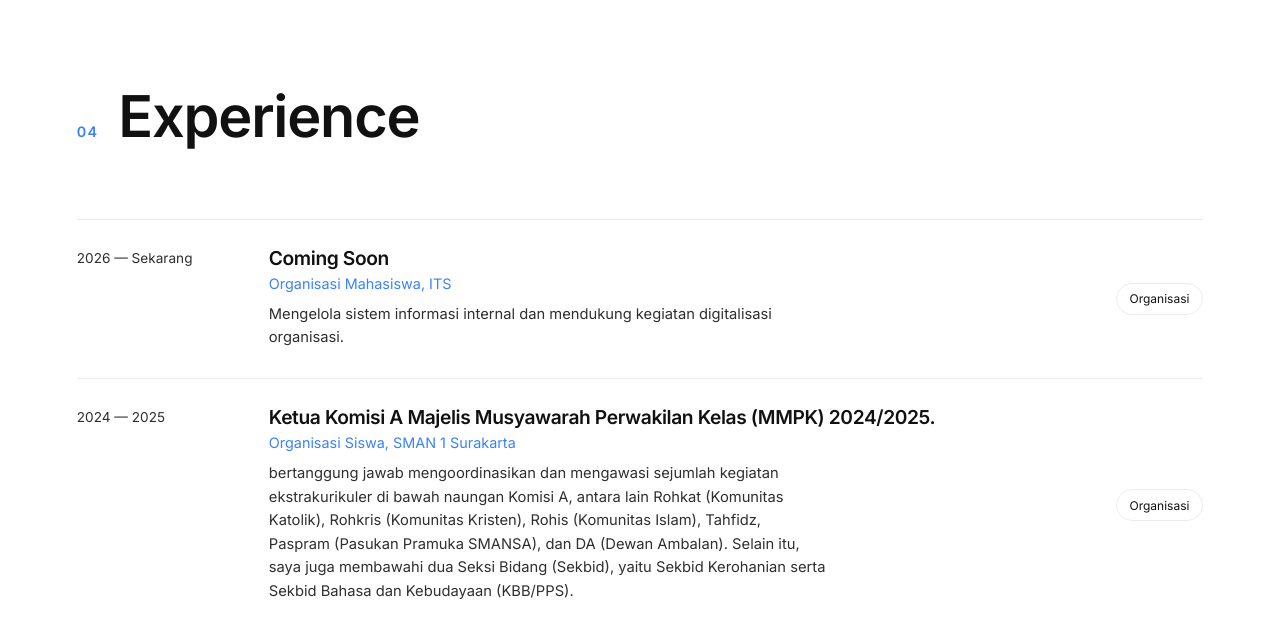
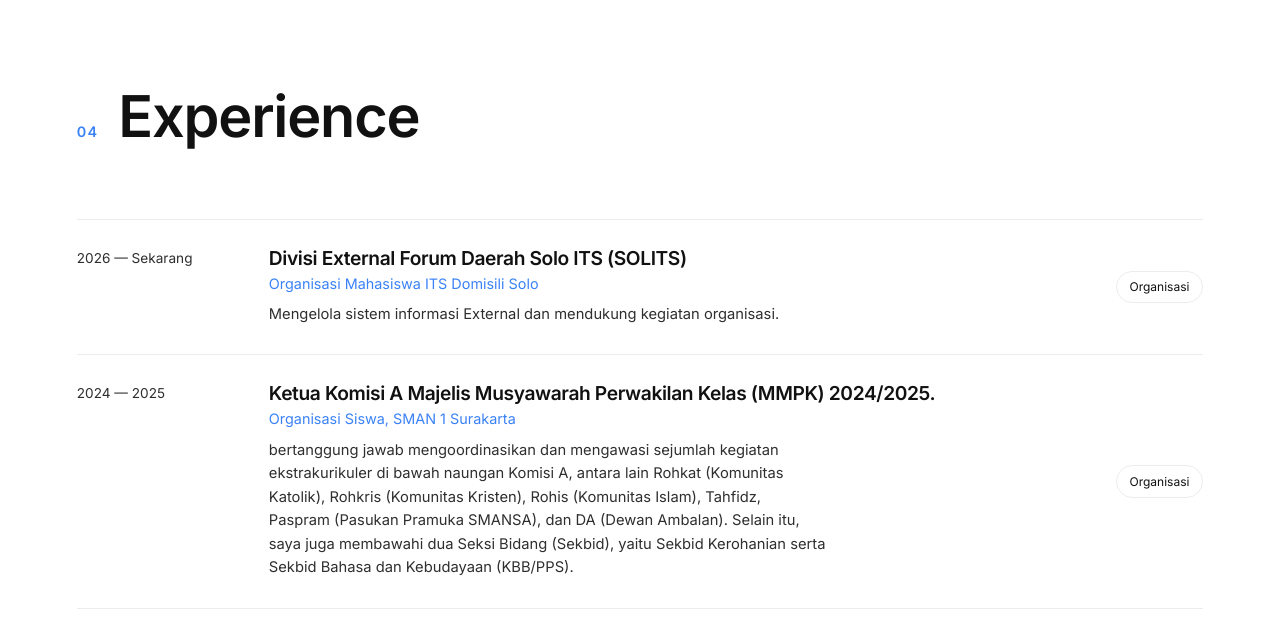
Before and after one commit to AdipJago/WebAdipps, a Flask app: page / in a window 1280 px wide. Shown: the part 3471-4102 px from the top of the page. Run offline with Flask 3, Linux system fonts and the light colour scheme; some libraries are stand-ins or nearby versions; some web fonts are replaced.

Commit message:
Add files via upload

```diff
--- a/templates/index.html
+++ b/templates/index.html
@@ -298,9 +298,9 @@
         <article class="experience__item" data-reveal>
           <div class="experience__period">2026 — Sekarang</div>
           <div class="experience__body">
-            <h3>Coming Soon</h3>
-            <p class="experience__org">Organisasi Mahasiswa, ITS</p>
-            <p class="experience__desc">Mengelola sistem informasi internal dan mendukung kegiatan digitalisasi organisasi.</p>
+            <h3>Divisi External Forum Daerah Solo ITS (SOLITS)</h3>
+            <p class="experience__org">Organisasi Mahasiswa ITS Domisili Solo</p>
+            <p class="experience__desc">Mengelola sistem informasi External dan mendukung kegiatan organisasi.</p>
           </div>
           <span class="experience__tag">Organisasi</span>
         </article>
```
Also changed, not shown: assets/certificates/7bef85dcfc2243e980b85f7b8a057c4c.jpg (added), assets/certificates/8a0c19aa19f946bab4f2354fea91c7f1.jpg (added), assets/certificates/8d08acc35f1e46019c0e9096fb1db12e.jpg (added), database.db, 6 other files.
